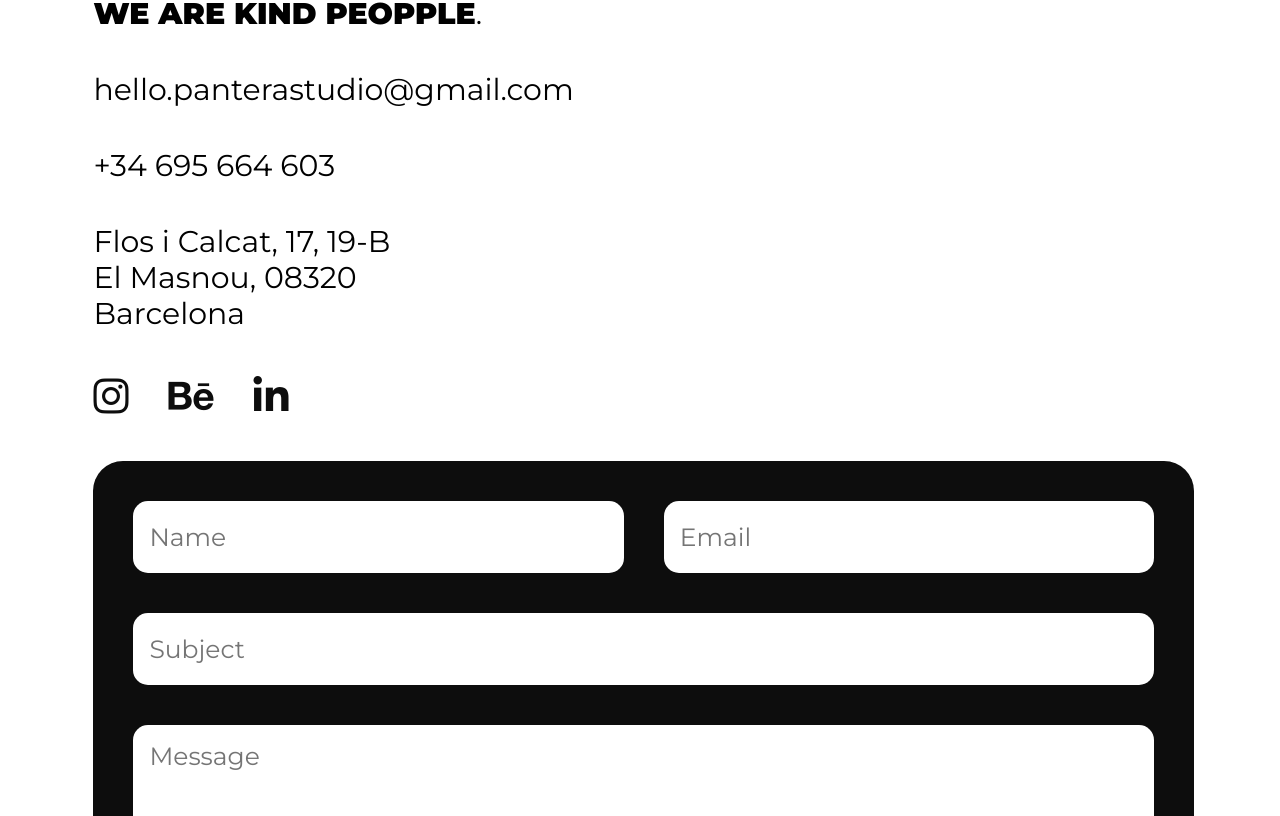
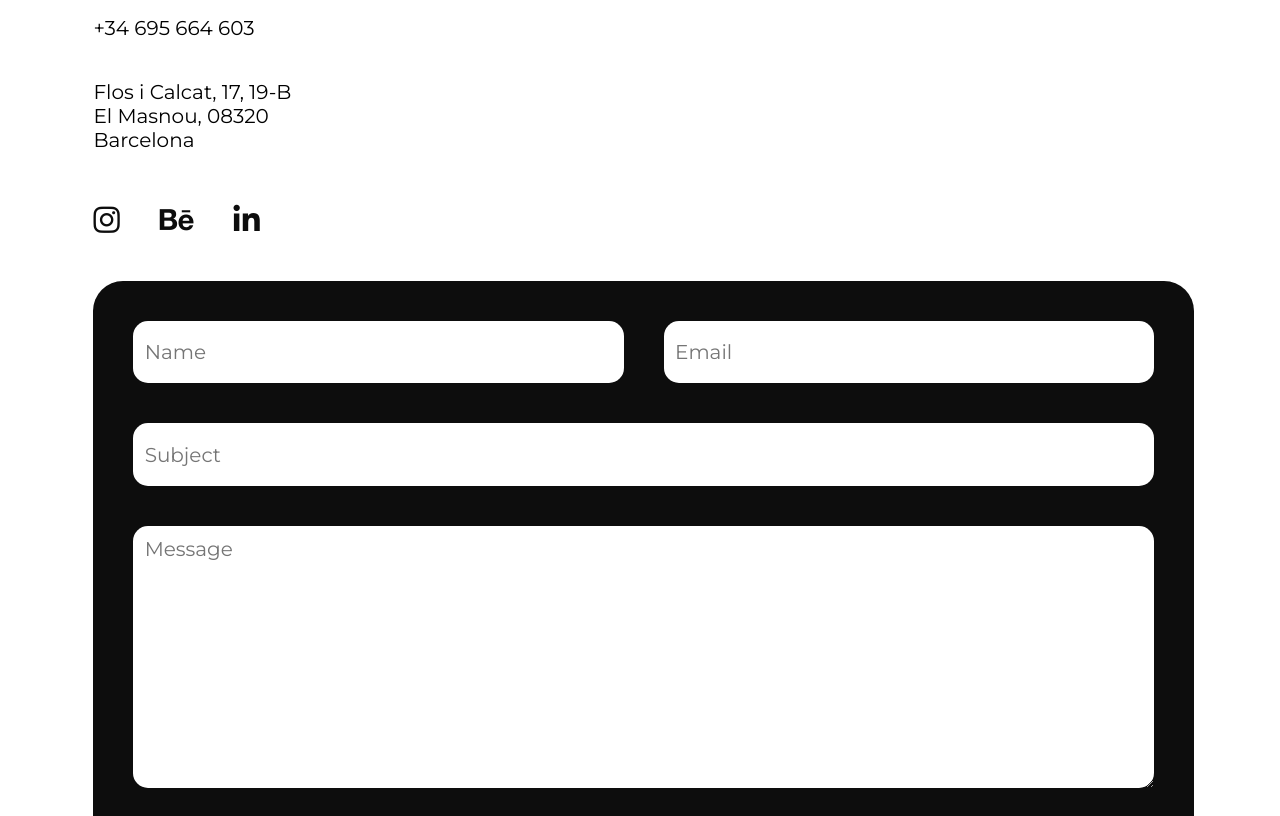
Before and after one commit to AlbertCasas/pantera-studio, a Vue app: page /contact in a window 1280 px wide. Shown: the part 364-1180 px from the top of the page. Built offline with nearby package versions, Linux system fonts and the light colour scheme; no server answers.

Commit message:
adjusting sizes on contact page

```diff
--- a/src/views/ContactView.vue
+++ b/src/views/ContactView.vue
@@ -210,12 +210,30 @@ const sendMessage = () => {
     width: 100%;
   }
 
+  .box input {
+    padding: .7rem;
+    font-size: 20px;
+  }
+
+  .box textarea {
+    padding: .7rem;
+    font-size: 20px;
+  }
+
   .text {
     width: 100%;
   }
+
+  .text p {
+    font-size: 20px;
+  }
+
+  .icon {
+    font-size: 30px;
+  }
 }
 
-@media only screen and (max-width: 900px) {
+@media only screen and (max-width: 850px) {
 
   .box {
     grid-template-columns: 30px calc(50% - 45px) 30px calc(50% - 45px) 30px;
```
